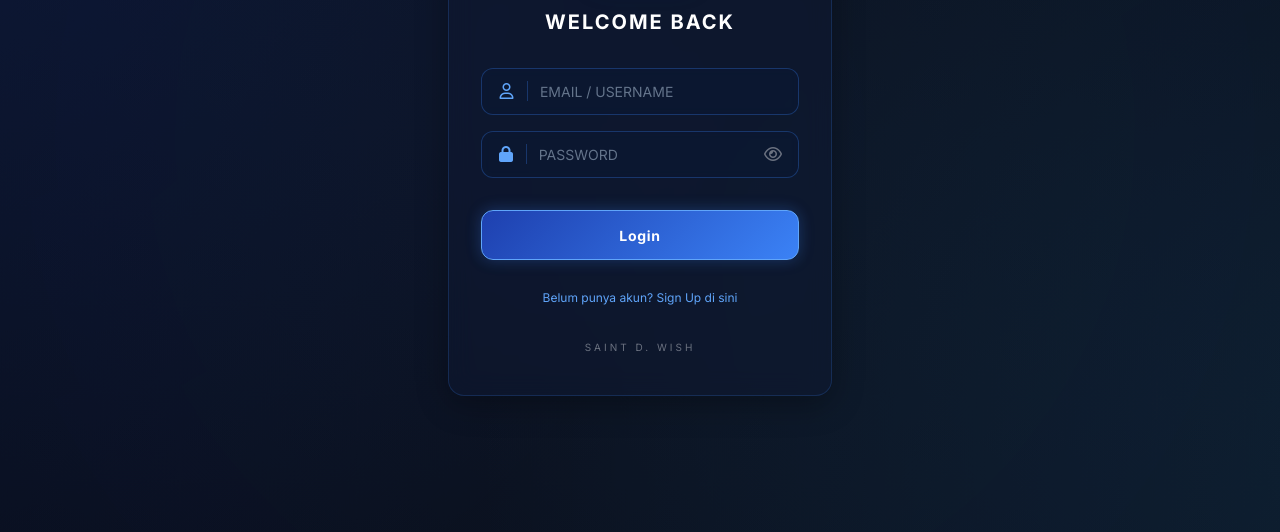
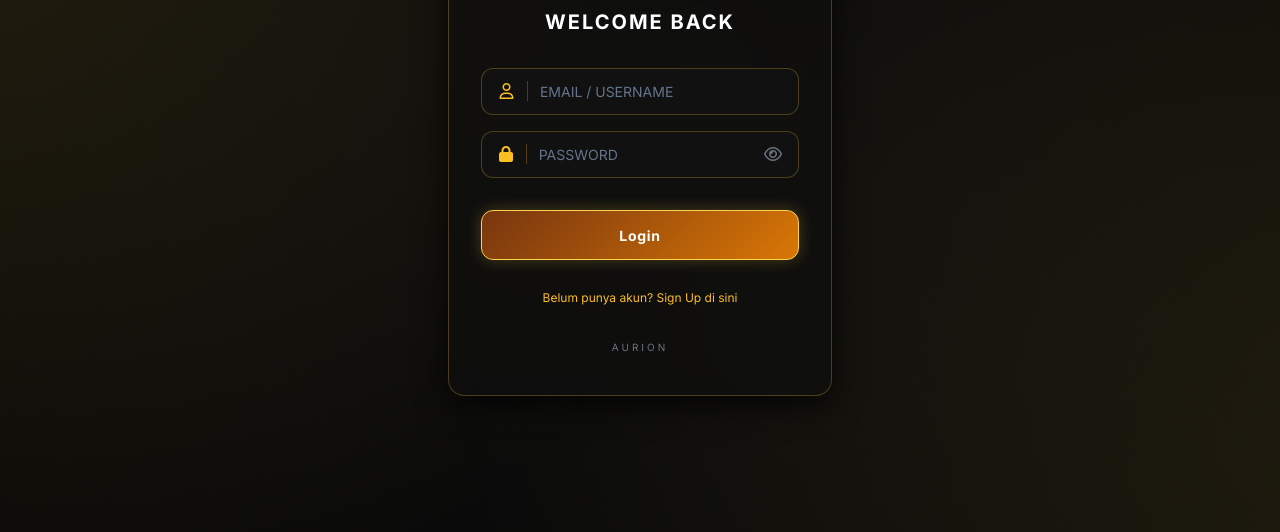
Before and after one commit to saintdwish/saintdwish.github.io, a plain HTML site: page login.html in a window 1280 px wide. Shown: the part 268-800 px from the top of the page. Drawn offline with nearby package versions, Linux system fonts and the light colour scheme.

Commit message:
Update login.html

```diff
--- a/login.html
+++ b/login.html
@@ -3,24 +3,24 @@
 <head>
   <meta charset="UTF-8" />
   <meta name="viewport" content="width=device-width, initial-scale=1.0" />
-  <title>Saint D. Wish - Login Form</title>
+  <title>AURION - Login Form</title>
 
   <link href="https://fonts.googleapis.com/css2?family=Inter:wght@300;400;500;600;700&display=swap" rel="stylesheet">
   <link rel="stylesheet" href="https://cdnjs.cloudflare.com/ajax/libs/font-awesome/6.4.0/css/all.min.css" />
   <script src="https://cdn.tailwindcss.com"></script>
 
   <style>
-    body { font-family: 'Inter', sans-serif; background-color: #040812; color: #ffffff; }
+    body { font-family: 'Inter', sans-serif; background-color: #000000; color: #ffffff; }
 
-    /* Animasi Aurora */
+    /* Animasi Aurora Emas */
     body::before {
       content: "";
       position: fixed;
       top: -50%; left: -50%; width: 200%; height: 200%;
       background:
-        radial-gradient(circle at 20% 30%, rgba(29, 78, 216, 0.15) 0%, transparent 40%),
-        radial-gradient(circle at 80% 70%, rgba(56, 189, 248, 0.1) 0%, transparent 40%),
-        radial-gradient(circle at 50% 50%, rgba(15, 23, 42, 0.8) 0%, #040812 100%);
+        radial-gradient(circle at 20% 30%, rgba(212, 175, 55, 0.15) 0%, transparent 40%),
+        radial-gradient(circle at 80% 70%, rgba(252, 211, 77, 0.1) 0%, transparent 40%),
+        radial-gradient(circle at 50% 50%, rgba(15, 15, 15, 0.9) 0%, #000000 100%);
       z-index: -1;
       animation: auroraMove 20s ease-in-out infinite alternate;
     }
@@ -30,25 +30,25 @@
     }
 
     .glass-card {
-      background: rgba(15, 25, 50, 0.5); backdrop-filter: blur(12px);
-      border: 1px solid rgba(59, 130, 246, 0.2); box-shadow: 0 8px 32px rgba(0, 0, 0, 0.3);
+      background: rgba(15, 15, 15, 0.7); backdrop-filter: blur(12px);
+      border: 1px solid rgba(212, 175, 55, 0.3); box-shadow: 0 8px 32px rgba(0, 0, 0, 0.8);
     }
 
     .neon-input {
-      background: rgba(10, 25, 50, 0.5); border: 1px solid rgba(59, 130, 246, 0.3);
+      background: rgba(20, 20, 20, 0.6); border: 1px solid rgba(212, 175, 55, 0.3);
       backdrop-filter: blur(5px); border-radius: 12px; transition: all 0.3s ease;
     }
     .neon-input:focus-within {
-      border-color: #60a5fa; box-shadow: 0 0 15px rgba(59, 130, 246, 0.4);
+      border-color: #fcd34d; box-shadow: 0 0 15px rgba(212, 175, 55, 0.4);
     }
     .neon-input input { background: transparent; outline: none; color: white; width: 100%; font-size: 14px; }
     .neon-input input::placeholder { color: #64748b; }
 
     .btn-gradient {
-      background: linear-gradient(135deg, #1e40af, #3b82f6); border: 1px solid #60a5fa;
-      box-shadow: 0 0 15px rgba(59, 130, 246, 0.3); transition: all 0.3s ease;
+      background: linear-gradient(135deg, #78350f, #d97706); border: 1px solid #fcd34d;
+      box-shadow: 0 0 15px rgba(212, 175, 55, 0.3); transition: all 0.3s ease;
     }
-    .btn-gradient:hover { box-shadow: 0 0 25px rgba(59, 130, 246, 0.6); transform: scale(1.02); }
+    .btn-gradient:hover { box-shadow: 0 0 25px rgba(212, 175, 55, 0.6); transform: scale(1.02); }
   </style>
 </head>
 <body class="min-h-screen flex flex-col items-center justify-center relative overflow-hidden">
@@ -56,7 +56,7 @@
   <div class="relative z-10 w-full max-w-sm px-8 py-10 glass-card rounded-2xl">
 
     <div class="w-28 mx-auto mb-6 flex justify-center">
-        <img src="logo.png" alt="Logo" class="w-full h-auto object-contain drop-shadow-[0_0_15px_rgba(59,130,246,0.5)]">
+        <img src="logo.png" alt="Logo" class="w-full h-auto object-contain drop-shadow-[0_0_15px_rgba(212,175,55,0.5)]">
     </div>
 
     <h1 class="text-center text-xl font-bold tracking-widest text-white mb-8">WELCOME BACK</h1>
@@ -64,14 +64,14 @@
     <form id="loginForm" class="flex flex-col gap-4">
 
       <div class="neon-input flex items-center px-4 py-3 w-full">
-        <i class="fa-regular fa-user text-blue-400 w-5 text-center"></i>
-        <div class="w-px h-5 bg-blue-500/30 mx-3"></div>
+        <i class="fa-regular fa-user text-amber-400 w-5 text-center"></i>
+        <div class="w-px h-5 bg-amber-500/30 mx-3"></div>
         <input type="text" id="loginUser" placeholder="EMAIL / USERNAME" required>
       </div>
 
       <div class="neon-input flex items-center px-4 py-3 w-full">
-        <i class="fa-solid fa-lock text-blue-400 w-5 text-center"></i>
-        <div class="w-px h-5 bg-blue-500/30 mx-3"></div>
+        <i class="fa-solid fa-lock text-amber-400 w-5 text-center"></i>
+        <div class="w-px h-5 bg-amber-500/30 mx-3"></div>
         <input type="password" id="loginPass" placeholder="PASSWORD" required>
         <i class="fa-regular fa-eye text-gray-500 cursor-pointer hover:text-white transition-colors" onclick="togglePassword('loginPass', this)"></i>
       </div>
@@ -84,10 +84,10 @@
     </form>
 
     <div class="text-center mt-6">
-       <a href="signup.html" class="text-xs text-blue-400 hover:text-white transition">Belum punya akun? Sign Up di sini</a>
+       <a href="signup.html" class="text-xs text-amber-400 hover:text-white transition">Belum punya akun? Sign Up di sini</a>
     </div>
 
-    <p class="text-center text-[10px] tracking-[0.3em] text-gray-500 mt-8">SAINT D. WISH</p>
+    <p class="text-center text-[10px] tracking-[0.3em] text-gray-500 mt-8">AURION</p>
   </div>
 
   <script>
```
